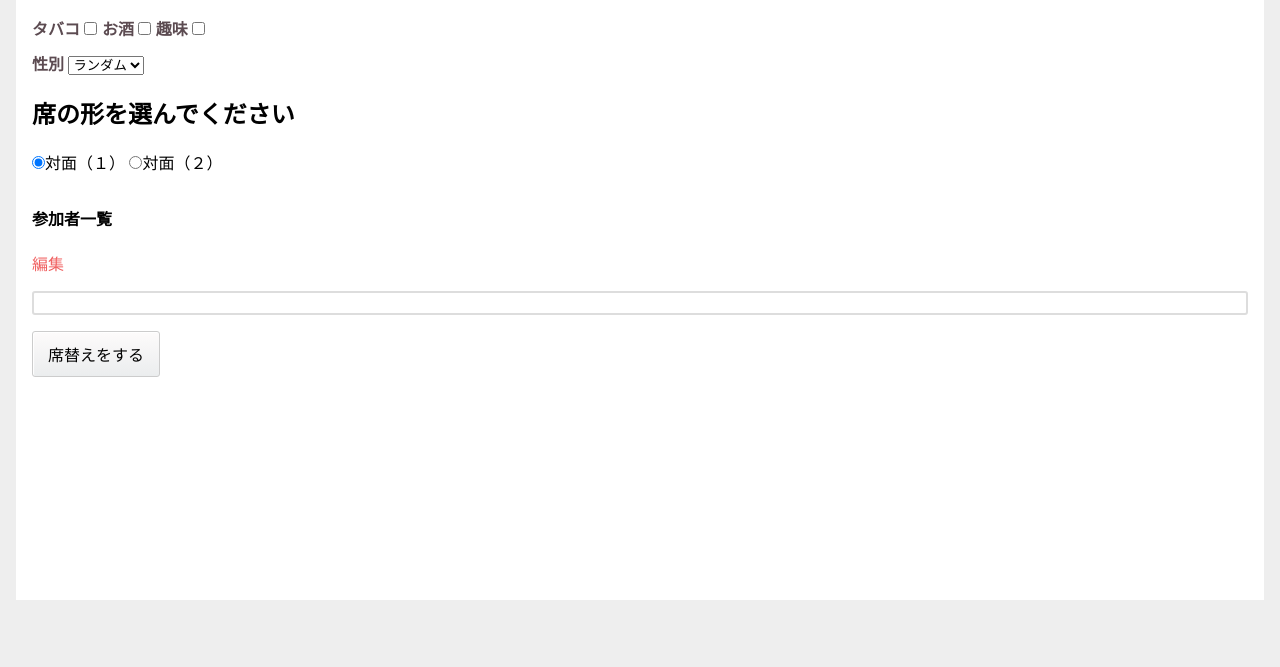
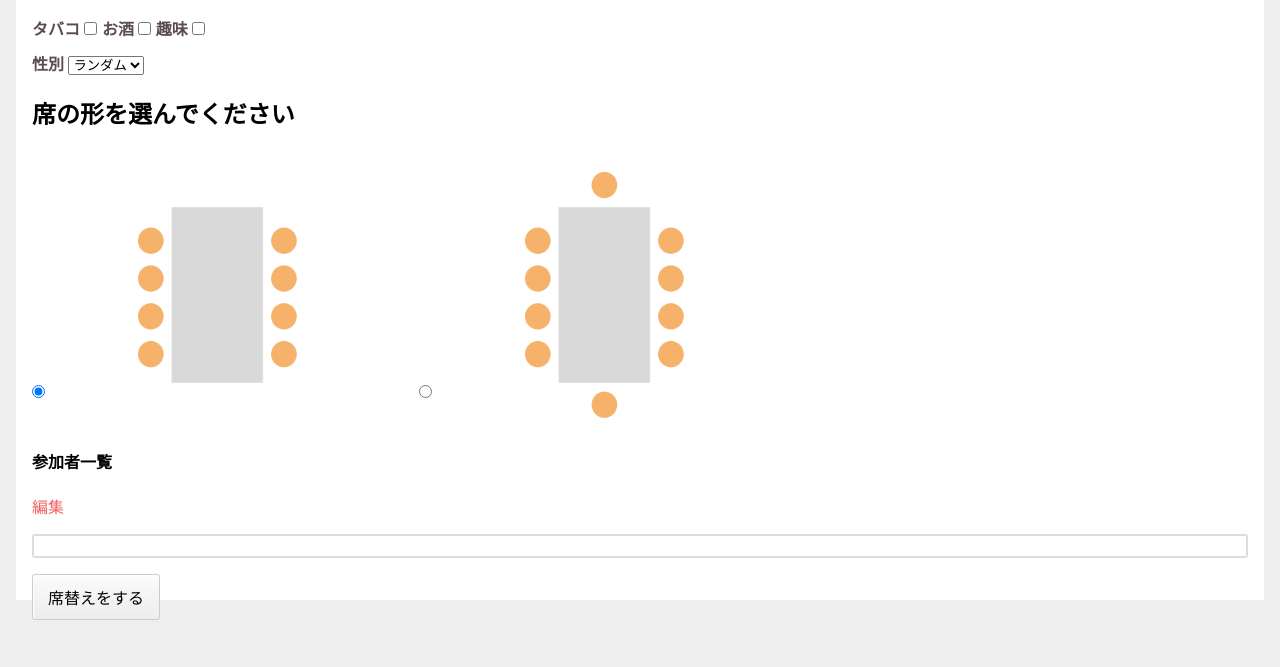
Before and after one commit to kyutech-programming-club/seat-changer, a Flask app: page /1/category in a window 1280 px wide. Shown: the part 184-851 px from the top of the page. Run offline with Flask 2, Linux system fonts and the light colour scheme; the visitor is signed in with stand-in values (Sample User, id 1); data comes from the database, SQL or seed files in the repository; data that the repository does not hold is empty.

Commit message:
Add images of seat shapes.

```diff
--- a/flaskr/static/style.css
+++ b/flaskr/static/style.css
@@ -323,3 +323,7 @@ input {
     bottom: 0;
     left: 0;
 }
+
+.vertical-align-em input,
+.vertical-align-em select{
+	vertical-align:1.6em;
--- a/flaskr/templates/room/category.html
+++ b/flaskr/templates/room/category.html
@@ -33,9 +33,12 @@
       </div>
 
       <h2>席の形を選んでください</h2>
-      <div>
-        <input type="radio" name="shape" value="0" checked>対面（１）
-        <input type="radio" name="shape" value="1">対面（２）
+      <div class="vertical-align-em">
+        <input type="radio" name="shape" value="0" checked>
+        <img src="/static/face-to-face.png" alt="対面型" style="width: 30%">
+        <input type="radio" name="shape" value="1">
+        <img src="/static/birthday-seat.png" alt="誕生日席付き型" style="width: 30%">
+
       </div>
 
       <h4>参加者一覧</h4>
```
Also changed, not shown: flaskr/static/birthday-seat.png (added), flaskr/static/face-to-face.png (added).
